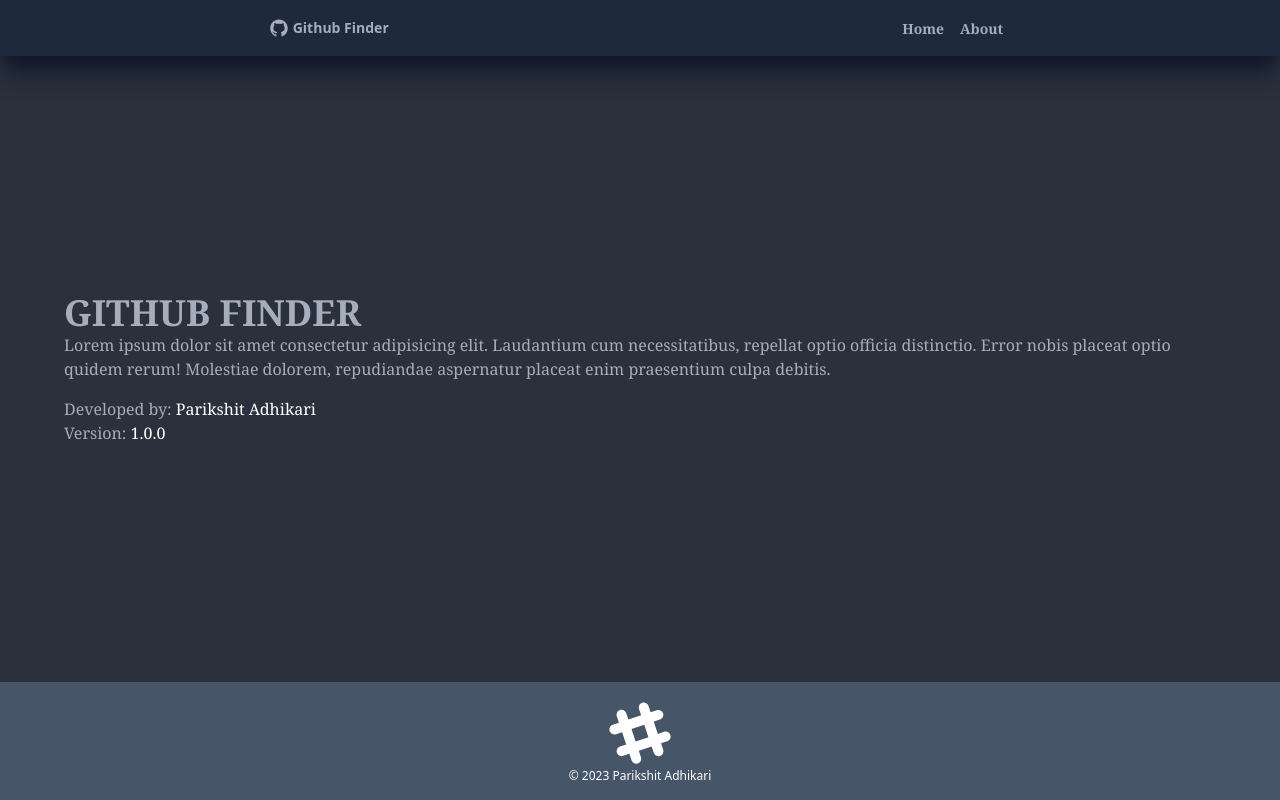
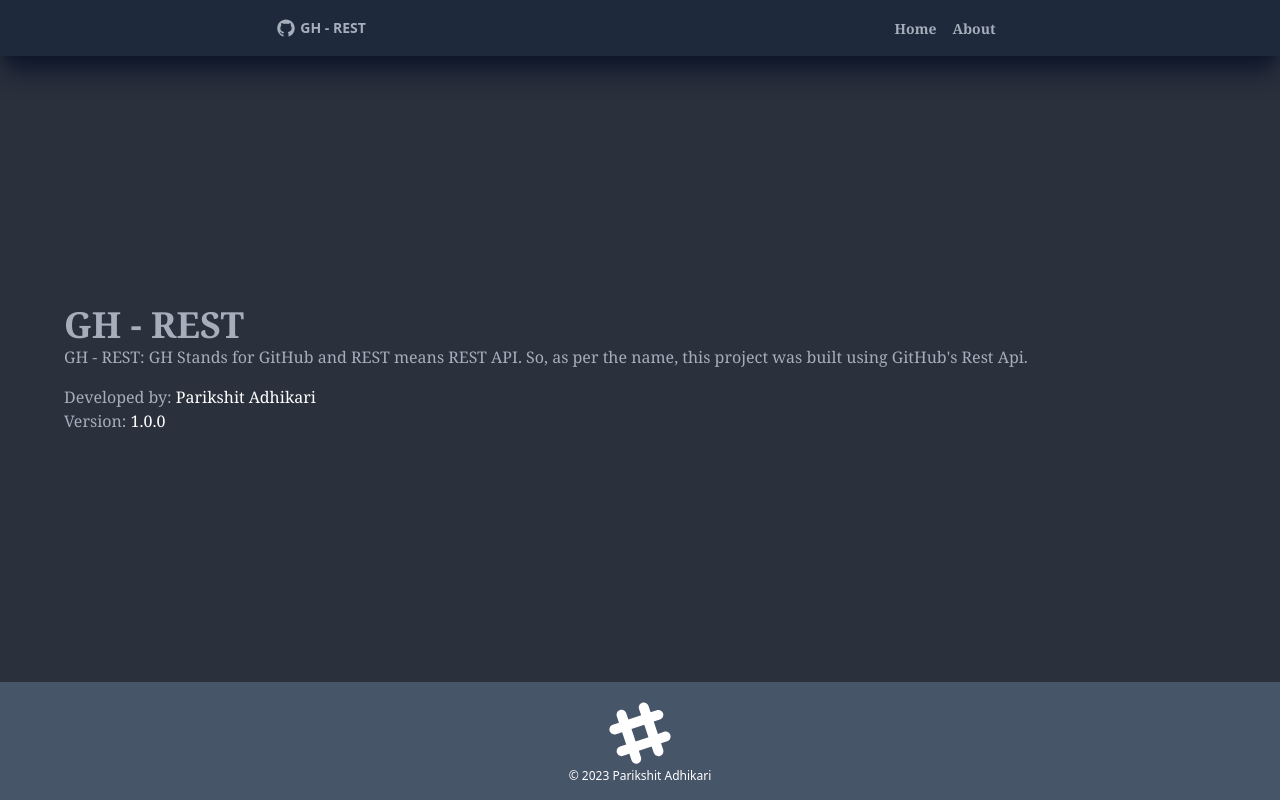
Before and after one commit to parikshitadhikari/gh-rest, a React (Create React App) app: page /about in a window 1280 px wide. Built offline with nearby package versions, Linux system fonts and the light colour scheme; no server answers; the HTML template or start-up script is replaced by a standard one.

Commit message:
some changes

```diff
--- a/src/components/layout/Navbar.jsx
+++ b/src/components/layout/Navbar.jsx
@@ -35,7 +35,7 @@ function Navbar({ title }) {
   );
 }
 Navbar.defaultProps = {
-  title: "Github Finder",
+  title: "GH - REST",
 };
 Navbar.propTypes = {
   title: PropTypes.string,
--- a/src/components/pages/About.jsx
+++ b/src/components/pages/About.jsx
@@ -3,8 +3,8 @@ import React from "react";
 function About() {
   return (
     <div className="font-serif  mx-16">
-      <h2 className="font-bold text-4xl">GITHUB FINDER</h2>
-      <p>Lorem ipsum dolor sit amet consectetur adipisicing elit. Laudantium cum necessitatibus, repellat optio officia distinctio. Error nobis placeat optio quidem rerum! Molestiae dolorem, repudiandae aspernatur placeat enim praesentium culpa debitis.</p>
+      <h2 className="font-bold text-4xl">GH - REST</h2>
+      <p>GH - REST: GH Stands for GitHub and REST means REST API. So, as per the name, this project was built using GitHub's Rest Api.</p>
       <p className="mt-4">Developed by: <span className="text-white">Parikshit Adhikari</span></p>
       <p>Version: <span className="text-white">1.0.0</span></p>
     </div>
```
